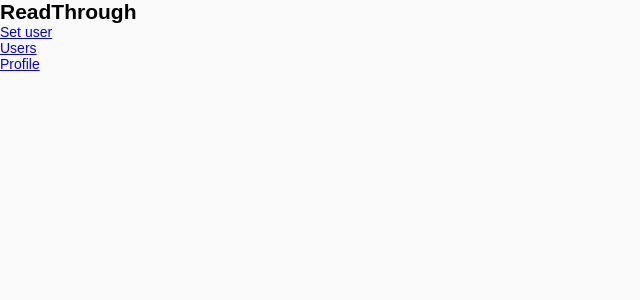
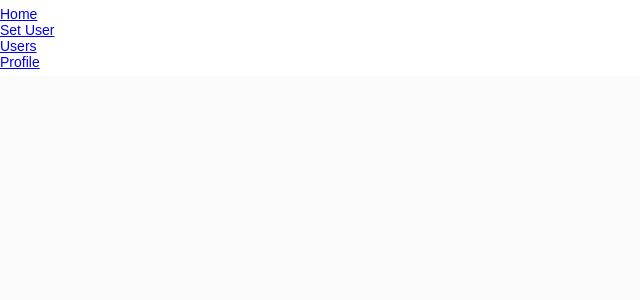
Before and after one commit to lily-chen1/ReadThrough, a React (Create React App) app: page / in a window 1280 px wide. Shown: the top 300 px of the page, without its empty margins (0-640 px from the left). Built offline with nearby package versions, Linux system fonts and the light colour scheme.

Commit message:
navbar(incomplete)

```diff
--- a/package.json
+++ b/package.json
@@ -6,9 +6,12 @@
     "@testing-library/jest-dom": "^5.16.5",
     "@testing-library/react": "^13.4.0",
     "@testing-library/user-event": "^13.5.0",
+    "bootstrap": "^5.2.2",
+    "firebase": "^9.12.1",
     "mobx": "^6.6.2",
     "mobx-react": "^7.5.3",
     "react": "^18.2.0",
+    "react-bootstrap": "^2.5.0",
     "react-dom": "^18.2.0",
     "react-router-dom": "^6.4.1",
     "react-scripts": "5.0.1",
--- a/src/pages/Home.js
+++ b/src/pages/Home.js
@@ -1,19 +1,30 @@
 import "./resources/Home.css";
 import { Link } from "react-router-dom";
+import NavBar from "./NavBar";
+import './resources/NavBar.css';
+
+
 function Home() {
   return (
     <div>
-      <h2>ReadThrough</h2>
-      <Link style={{ display: "block" }} to="/setuser">
-        Set user
-      </Link>
-      <Link style={{ display: "block" }} to="/users">
-        Users
-      </Link>
-      <Link style={{ display: "block" }} to="/profile">
-        Profile
-      </Link>
+      <NavBar />
     </div>
+
+    // <div>
+    //   <h2>ReadThrough</h2>
+    //   <Link style={{ display: "block" }} to="/setuser">
+    //     Set user
+    //   </Link>
+    //   <Link style={{ display: "block" }} to="/users">
+    //     Users
+    //   </Link>
+    //   <Link style={{ display: "block" }} to="/profile">
+    //     Profile
+    //   </Link>
+    //   <Link style={{ display: "block" }} to="/SearchResults">
+    //     Search
+    //   </Link>
+    // </div>
   );
 }
 
--- /dev/null
+++ b/src/pages/NavBar.js
@@ -0,0 +1,68 @@
+import Container from 'react-bootstrap/Container';
+import Nav from 'react-bootstrap/Nav';
+import Navbar from 'react-bootstrap/Navbar';
+import NavDropdown from 'react-bootstrap/NavDropdown';
+import './resources/NavBar.css';
+
+function NavBar() {
+    return (
+        // <Navbar>
+        //     <Container>
+        //         <Navbar.Brand href="#home"> Home </Navbar.Brand>
+        //         <Nav className="me-auto">
+        //         <Nav.Link href="/setuser">Set User</Nav.Link>
+        //         <Nav.Link href="/searchresults">Search</Nav.Link>
+        //         <Nav.Link href="/users">Users</Nav.Link>
+        //         <NavDropdown title="Profile" id="profile-nav-dropdown">
+        //             <NavDropdown.Item href="profile">My profile</NavDropdown.Item>
+        //             <NavDropdown.Item href="">Edit profile</NavDropdown.Item>
+        //             <NavDropdown.Item href="">Settings</NavDropdown.Item>
+        //             <NavDropdown.Divider/>
+        //             <NavDropdown.Item href="">Logout</NavDropdown.Item>
+        //         </NavDropdown>
+        //         </Nav>
+        //     </Container>
+        //     </Navbar>
+
+
+        // <nav className="navigation">
+        // <a href="/home">
+        //     Home
+        // </a>
+        // <div className="navigation-menu">
+        //     <ul>
+        //     <li>
+        //         <a href="/setuser">Set User</a>
+        //     </li>
+        //     <li>
+        //         <a href="/users">Users</a>
+        //     </li>
+        //     <li>
+        //         <a href="/profile">Profile</a>
+        //     </li>
+        //     </ul>
+        // </div>
+        // </nav>
+
+        <div className="navigation">
+            <ul>
+            <li className="navItem">
+                <a href="/home">Home</a>
+            </li>
+            <li className="navItem">
+                <a href="/setuser">Set User</a>
+            </li>
+            <li className="navItem">
+                <a href="/users">Users</a>
+            </li>
+            <li className="navItem">
+                <a href="/profile">Profile</a>
+            </li>
+            </ul>
+        </div>
+
+    );
+
+}
+
+export default NavBar;
--- /dev/null
+++ b/src/pages/resources/NavBar.css
@@ -0,0 +1,18 @@
+.navigation {
+    height: 60px;
+    width: 100%;
+    /* list-style-type: none; */
+    display: flex;
+    align-items: center;
+    position: relative;
+    padding: 0.5rem 0rem;
+    background-color: #fff;
+    color: black;
+}
+
+.ul {
+    list-style-type: none;
+    margin: 0;
+    padding: 0;
+
+}
```
Also changed, not shown: src/stores/sessionStore.js (added, +15 -0 lines), 1 other file (tests, documents, lock files or other folders).
